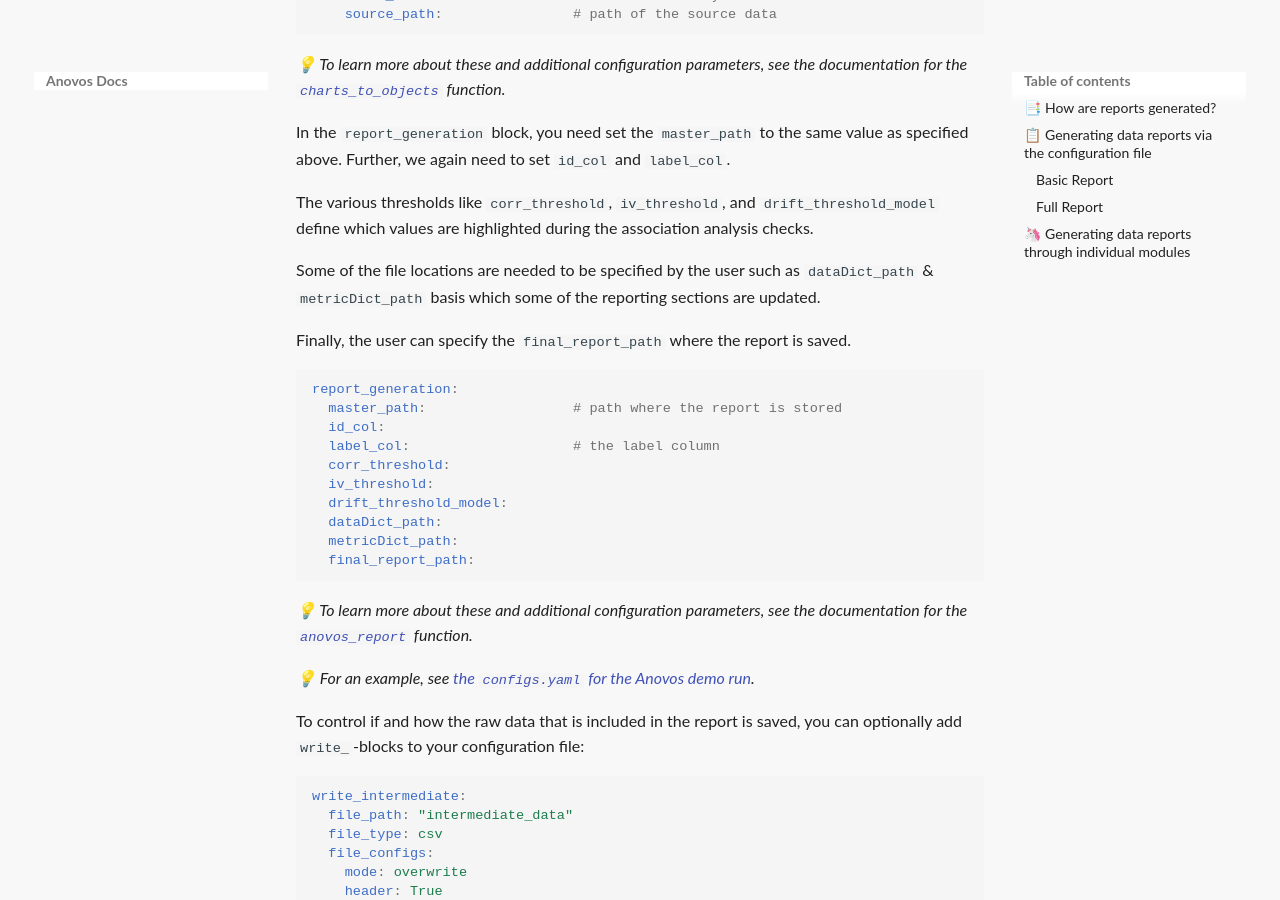
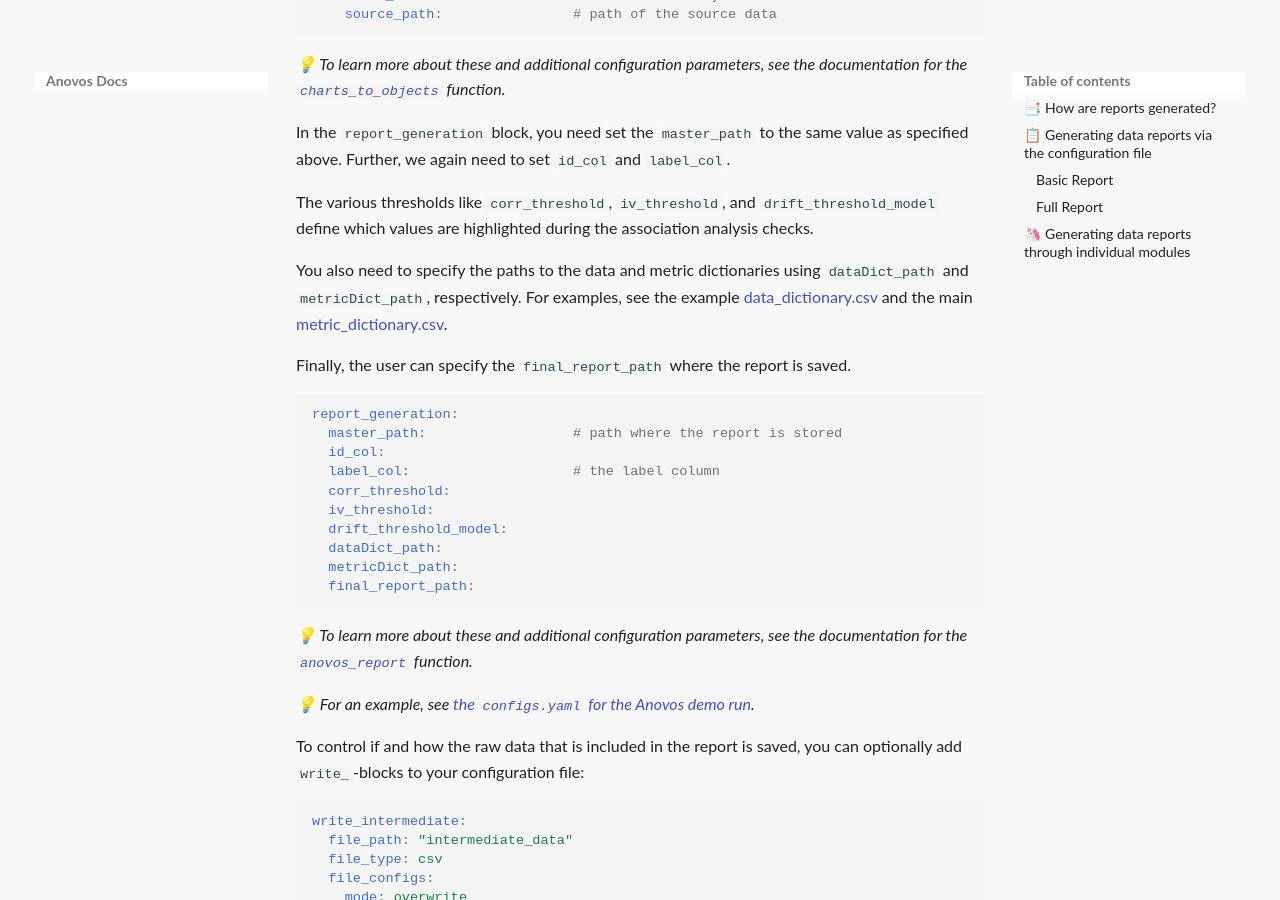
Before and after one commit to anovos/anovos-docs, an MkDocs documentation site: the page built from docs/using-anovos/data-reports/overview.md, in a window 1280 px wide and 900 px high, scrolled down 1813 px. Built offline with MkDocs 1.6.1 and Material for MkDocs 9.7.7, drawn with Linux system fonts in a browser that asks for light colours.

Commit message:
Link to example dictionaries

```diff
--- a/docs/using-anovos/data-reports/overview.md
+++ b/docs/using-anovos/data-reports/overview.md
@@ -85,8 +85,11 @@ Further, we again need to set `id_col` and `label_col`.
 The various thresholds like `corr_threshold`, `iv_threshold`, and `drift_threshold_model` define which values
 are highlighted during the association analysis checks.
 
-Some of the file locations are needed to be specified by the user such as `dataDict_path` & `metricDict_path`
-basis which some of the reporting sections are updated.
+You also need to specify the paths to the data and metric dictionaries using `dataDict_path` and `metricDict_path`, respectively.
+For examples, see the example
+[data_dictionary.csv](https://raw.githubusercontent.com/anovos/anovos/main/examples/data/income_dataset/data_dictionary.csv)
+and the main
+[metric_dictionary.csv](https://raw.githubusercontent.com/anovos/anovos/main/data/metric_dictionary.csv).
 
 Finally, the user can specify the `final_report_path` where the report is saved.
 
```
